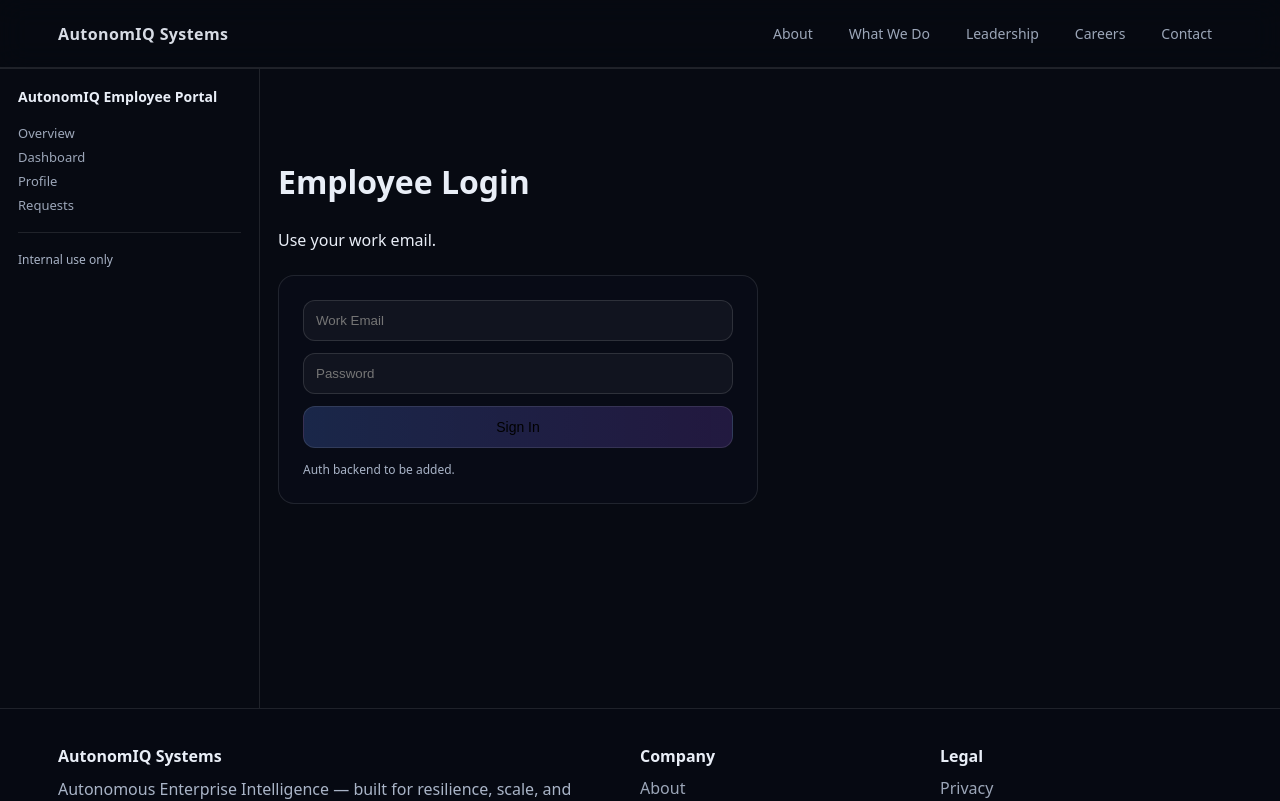
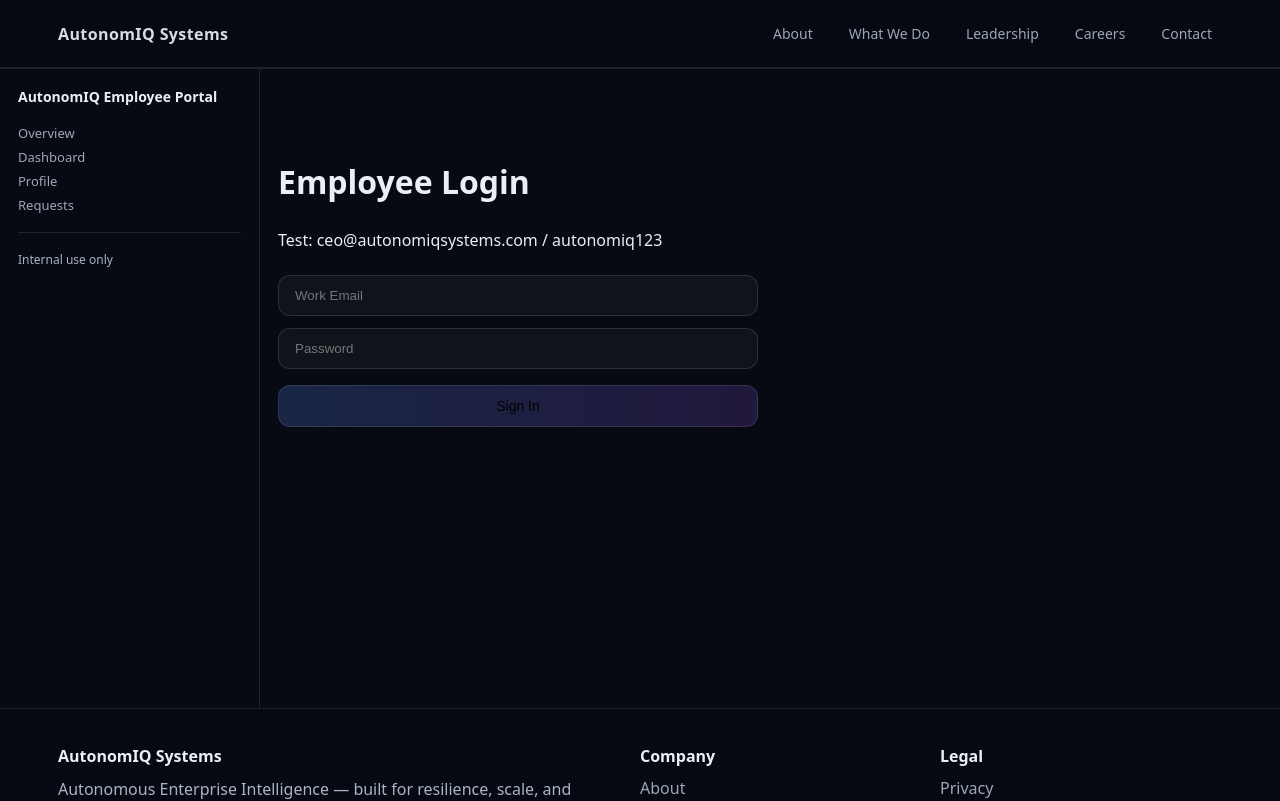
Before and after one commit to dayanidhi281986-boop/autonomiqsystems-website2, a Next.js app: page /portal/login in a window 1280 px wide. Shown: the top 801 px of the page. Built offline with nearby package versions, Linux system fonts and the light colour scheme.

Commit message:
Refactor PortalLogin to Login with form handling

```diff
--- a/app/portal/login/page.tsx
+++ b/app/portal/login/page.tsx
@@ -1,14 +1,81 @@
-export default function PortalLogin() {
+'use client';
+import { useState, useEffect } from 'react';
+import { useRouter } from 'next/navigation';
+
+export default function Login() {
+  const [email, setEmail] = useState('');
+  const [password, setPassword] = useState('');
+  const [loading, setLoading] = useState(false);
+  const [error, setError] = useState('');
+  const router = useRouter();
+
+  const login = async (e: React.FormEvent) => {
+    e.preventDefault();
+    setLoading(true);
+    setError('');
+
+    const res = await fetch('/portal/api/login', {
+      method: 'POST',
+      headers: { 'Content-Type': 'application/json' },
+      body: JSON.stringify({ email, password }),
+    });
+
+    if (res.ok) {
+      router.push('/portal/dashboard');
+    } else {
+      const data = await res.json();
+      setError(data.error);
+    }
+    setLoading(false);
+  };
+
   return (
     <>
       <h1 style={{ fontSize: 32 }}>Employee Login</h1>
-      <p style={{ maxWidth: 640 }}>Use your work email.</p>
-      <div className="card" style={{ marginTop: 24, maxWidth: 480, padding: 24 }}>
-        <input placeholder="Work Email" style={{ width: "100%", padding: "12px", borderRadius: 12, border: "1px solid rgba(255,255,255,.12)", background: "rgba(255,255,255,.04)", color: "#E9EEF7", marginBottom: 12 }} />
-        <input placeholder="Password" type="password" style={{ width: "100%", padding: "12px", borderRadius: 12, border: "1px solid rgba(255,255,255,.12)", background: "rgba(255,255,255,.04)", color: "#E9EEF7", marginBottom: 12 }} />
-        <button className="btn btnPrimary" style={{ width: "100%" }}>Sign In</button>
-        <p style={{ marginTop: 12, fontSize: 12, color: "var(--muted)" }}>Auth backend to be added.</p>
-      </div>
+      <p>Test: ceo@autonomiqsystems.com / autonomiq123</p>
+      <form onSubmit={login} style={{ maxWidth: 480, marginTop: 24 }}>
+        <input
+          type="email"
+          placeholder="Work Email"
+          value={email}
+          onChange={(e) => setEmail(e.target.value)}
+          required
+          style={{
+            width: "100%",
+            padding: "12px 16px",
+            borderRadius: 12,
+            border: "1px solid rgba(255,255,255,.12)",
+            background: "rgba(255,255,255,.04)",
+            color: "#E9EEF7",
+            marginBottom: 12,
+          }}
+        />
+        <input
+          type="password"
+          placeholder="Password"
+          value={password}
+          onChange={(e) => setPassword(e.target.value)}
+          required
+          style={{
+            width: "100%",
+            padding: "12px 16px",
+            borderRadius: 12,
+            border: "1px solid rgba(255,255,255,.12)",
+            background: "rgba(255,255,255,.04)",
+            color: "#E9EEF7",
+            marginBottom: 16,
+          }}
+        />
+        {error && <p style={{ color: '#ff4d4f', marginBottom: 12 }}>{error}</p>}
+        <button
+          type="submit"
+          disabled={loading}
+          className="btn btnPrimary"
+          style={{ width: "100%" }}
+        >
+          {loading ? 'Signing in...' : 'Sign In'}
+        </button>
+      </form>
     </>
   );
 }
```
